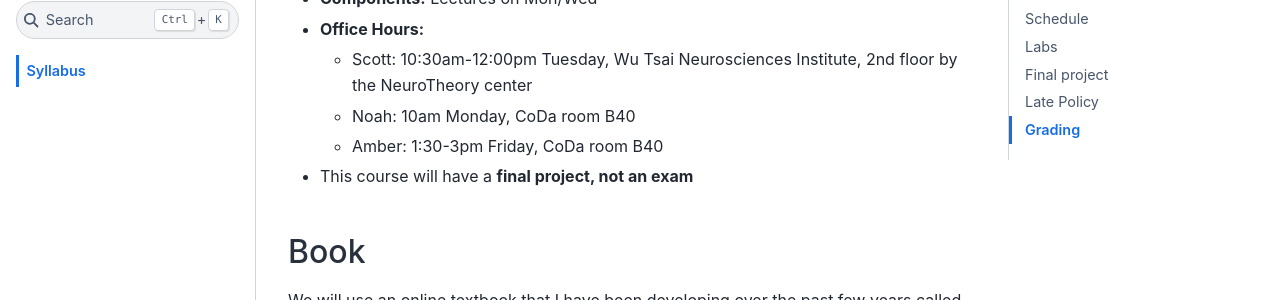
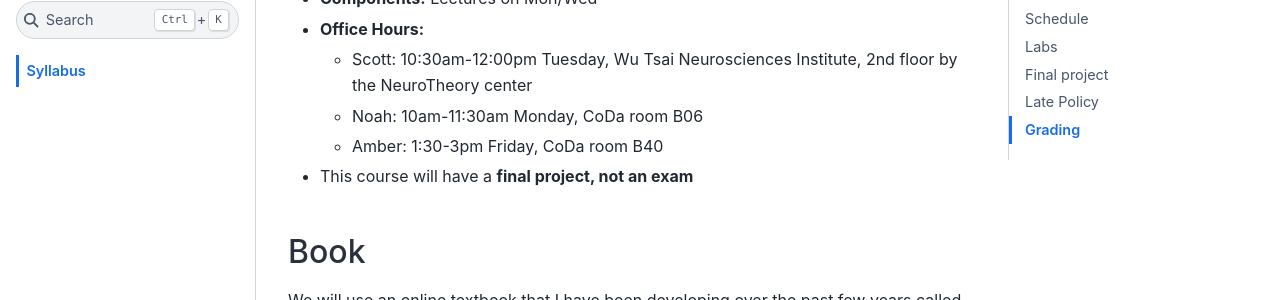
Before and after one commit to slinderman/stats320, a Jupyter Book: the page built from index.md, in a window 1280 px wide and 900 px high, scrolled down 997 px. Shown: the part 154-454 px from the top of the window. Built offline with Jupyter Book 1.0.4 settings and Sphinx 7.4.7 and the Sphinx Book theme 1.1.4, drawn with Linux system fonts in a browser that asks for light colours.

Commit message:
Updating Noah OH location

```diff
--- a/index.md
+++ b/index.md
@@ -22,7 +22,7 @@ You should be comfortable with basic probability (STATS 116) as well as multivar
 - **Components:** Lectures on Mon/Wed
 - **Office Hours:**
     - Scott: 10:30am-12:00pm Tuesday, Wu Tsai Neurosciences Institute, 2nd floor by the NeuroTheory center
-    - Noah: 10am Monday, CoDa room B40
+    - Noah: 10am-11:30am Monday, CoDa room B06
     - Amber: 1:30-3pm Friday, CoDa room B40
 - This course will have a **final project, not an exam**
 
```
